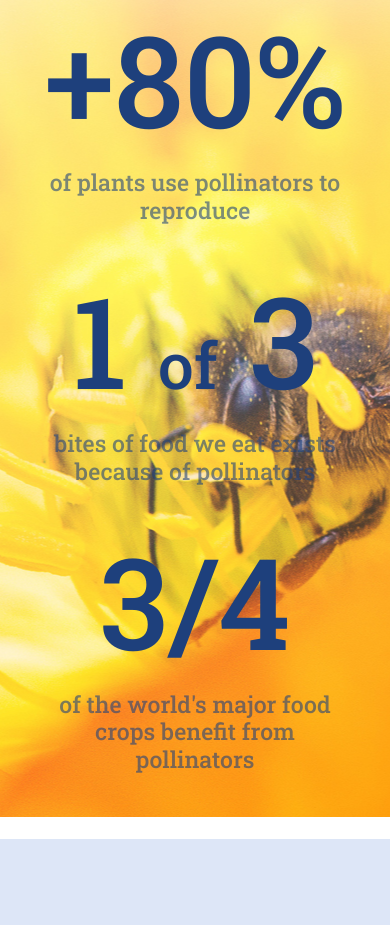
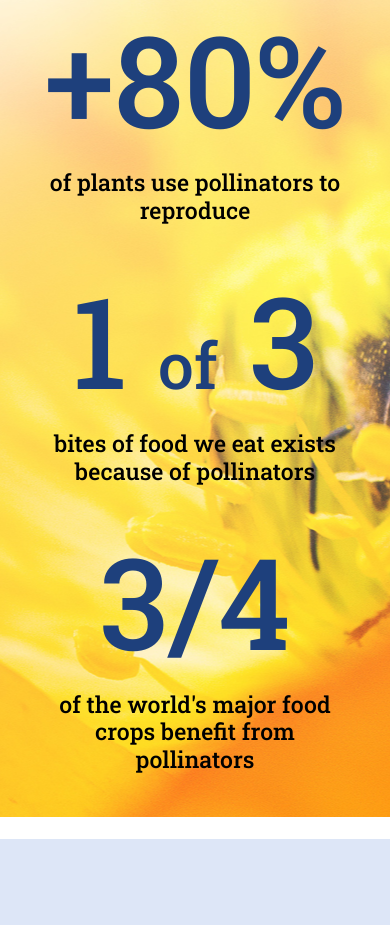
Before and after one commit to mriccelli75/penn-state-pollinators, a plain HTML site: page index.html in a window 390 px wide. Shown: the part 1051-1976 px from the top of the page. Drawn offline with nearby package versions, Linux system fonts and the light colour scheme.

Commit message:
more changes to background image on mobile and h3 text color

```diff
--- a/css/styles.css
+++ b/css/styles.css
@@ -139,7 +139,7 @@ button.navbar-toggler:focus {
   background-attachment: fixed; */
   align-items: center;
   justify-content: center;
-  background-position-x: 65%;
+  background-position-x: 55%;
   background-position-y: center;
 }
 @media screen and (min-width:768px) {
@@ -179,7 +179,7 @@ button.navbar-toggler:focus {
 .stat-headline h3 {
   display: flex;
   align-items: center;
-  color: #1e407c94;
+  color: black;
   text-align: center;
 }
 span.text-small {
```
